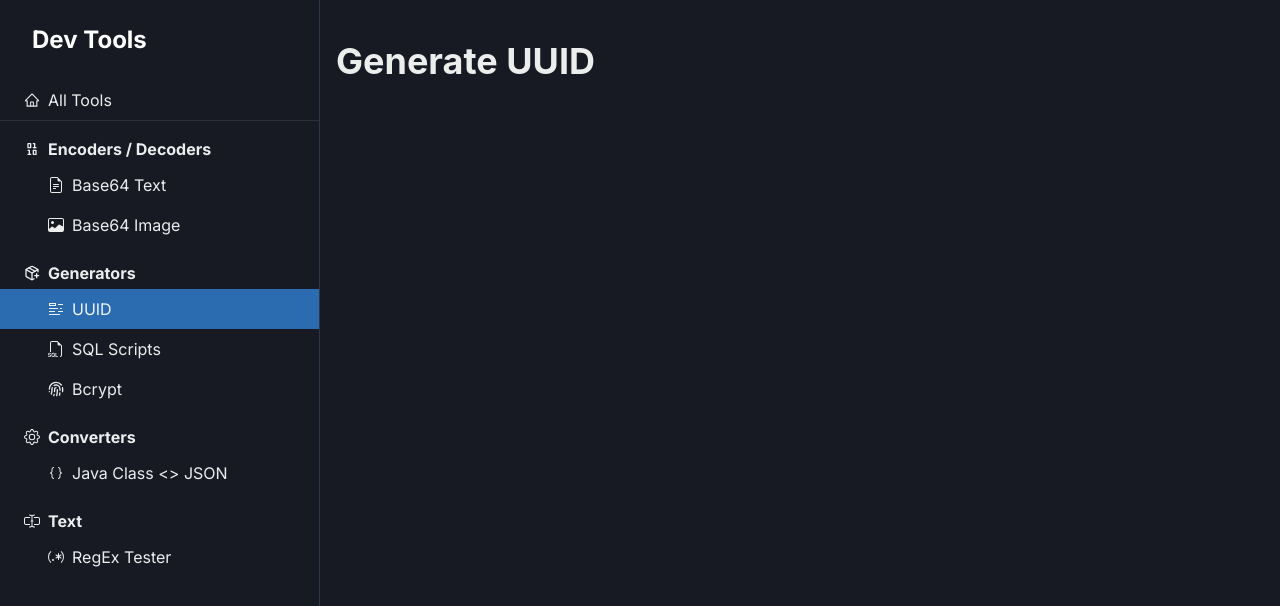
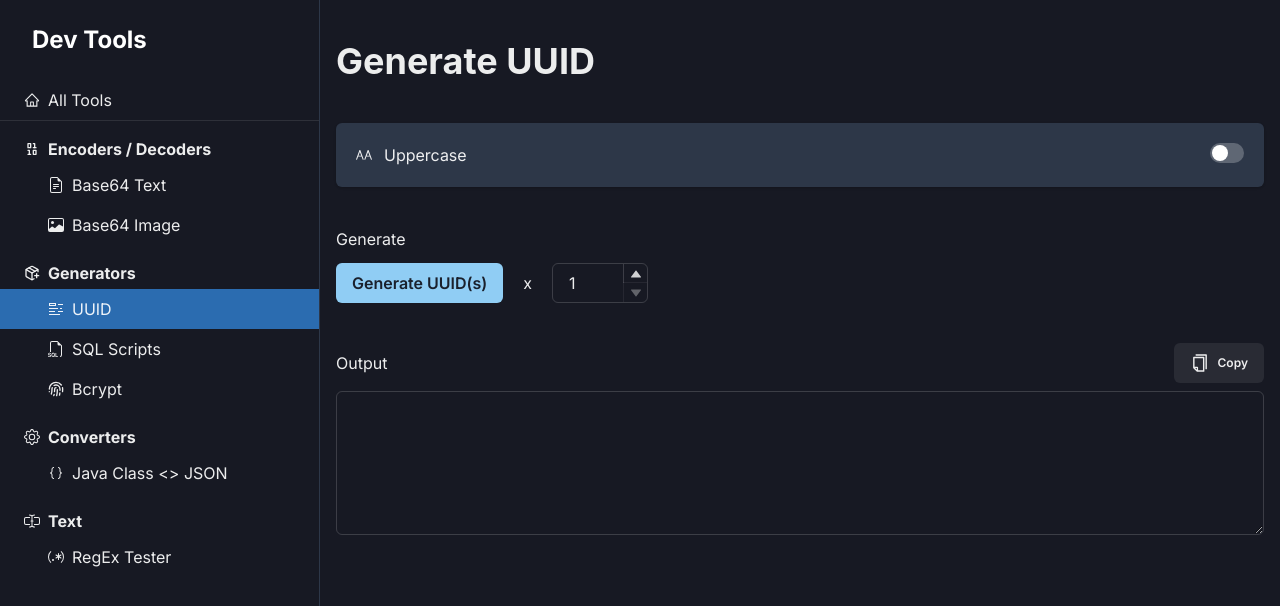
Before and after one commit to PabloMazariegos/dev-tools, a React (Vite) app: page /generators/uuid in a window 1280 px wide. Shown: the top 606 px of the page. Built offline with nearby package versions, Linux system fonts and the light colour scheme.

Commit message:
feat - uuid generation

```diff
--- a/package.json
+++ b/package.json
@@ -14,12 +14,14 @@
     "@emotion/react": "^11.11.1",
     "@emotion/styled": "^11.11.0",
     "@types/node": "^20.3.1",
+    "@types/uuid": "^9.0.2",
     "buffer": "^6.0.3",
     "framer-motion": "^10.12.16",
     "react": "^18.2.0",
     "react-dom": "^18.2.0",
     "react-icons": "^4.9.0",
-    "react-router-dom": "^6.13.0"
+    "react-router-dom": "^6.13.0",
+    "uuid": "^9.0.0"
   },
   "devDependencies": {
     "@types/react": "^18.0.37",
--- a/src/components/ConfigurationSelector/ConfigurationSelector.tsx
+++ b/src/components/ConfigurationSelector/ConfigurationSelector.tsx
@@ -1,5 +1,5 @@
 import { Box, Card, CardBody, Flex, Icon, Select, Spacer, Text } from '@chakra-ui/react';
-import { IconType } from 'react-icons';
+import { type IconType } from 'react-icons';
 import { ConfiguratorItem, ConfiguratorItemValue } from '@/types/configurator-selector';
 
 interface ConfigurationSelectorProps {
--- /dev/null
+++ b/src/components/ConfiguratorActivator/ConfiguratorActivator.tsx
@@ -0,0 +1,31 @@
+import { Box, Card, CardBody, Flex, Icon, Spacer, Switch, Text } from '@chakra-ui/react';
+import { type IconType } from 'react-icons';
+
+interface ConfiguratorActivatorProps {
+  icon: IconType;
+  label: string;
+  value: boolean;
+  onChange: (value: boolean) => void;
+}
+
+const ConfiguratorActivator: React.FC<ConfiguratorActivatorProps> = ({ icon, label, value, onChange }) => {
+  return (
+    <Card>
+      <CardBody>
+        <Flex flexWrap='wrap' gap={5}>
+          <Box>
+            <Flex alignItems='center' gap='3'>
+              <Icon as={icon}></Icon>
+              <Text>{label}</Text>
+            </Flex>
+          </Box>
+          <Spacer />
+
+          <Switch size='md' isChecked={value} onChange={(event) => onChange(event.target.checked)} />
+        </Flex>
+      </CardBody>
+    </Card>
+  );
+};
+
+export default ConfiguratorActivator;
--- a/src/config/configurator-selector.config.ts
+++ b/src/config/configurator-selector.config.ts
@@ -1,6 +1,6 @@
-import { type Configurator } from '@/types/configurator-selector';
+import { ConfiguratorItem } from '@/types/configurator-selector';
 
-export const encodeDecodeConfiguratorItems: Configurator = [
+export const encodeDecodeConfiguratorItems: ConfiguratorItem[] = [
   {
     key: 'Decode',
     value: 'DECODE'
--- a/src/views/encoders-decoders/Base64TextView.tsx
+++ b/src/views/encoders-decoders/Base64TextView.tsx
@@ -32,10 +32,7 @@ const base64TextView = () => {
   const handleConfigurationChange = (value: React.ChangeEvent<HTMLSelectElement>) => {
     const selectedConfiguration = value.target.value as EncodeDecode;
 
-    const validSelectedConfiguration =
-      selectedConfiguration && (selectedConfiguration === 'ENCODE' || selectedConfiguration === 'DECODE');
-
-    if (validSelectedConfiguration) {
+    if (selectedConfiguration) {
       setConfiguration(selectedConfiguration);
     }
   };
--- a/src/views/generators/UuidView.tsx
+++ b/src/views/generators/UuidView.tsx
@@ -1,10 +1,109 @@
-import { Heading } from '@chakra-ui/react';
+import React from 'react';
+import ConfiguratorActivator from '@/components/ConfiguratorActivator/ConfiguratorActivator';
+import TextAreaViewer from '@/components/TextAreaViewer/TextAreaViewer';
+import {
+  Box,
+  Heading,
+  SimpleGrid,
+  Flex,
+  Text,
+  Button,
+  NumberInput,
+  NumberInputField,
+  NumberDecrementStepper,
+  NumberIncrementStepper,
+  NumberInputStepper
+} from '@chakra-ui/react';
+import { RxLetterCaseUppercase } from 'react-icons/rx';
+import { useToast } from '@chakra-ui/react';
+import { v4 as uuidv4 } from 'uuid';
 
 const UuidView = () => {
+  const toast = useToast();
+  const [isUpperCase, setIsUpperCase] = React.useState<boolean>(false);
+  const [totalUuids, setTotalUuids] = React.useState<number>(1);
+  const [textAreaOutput, setTextAreaOuput] = React.useState<string>('');
+
+  React.useEffect(() => {
+    if (textAreaOutput.length > 0) {
+      if (isUpperCase) {
+        setTextAreaOuput(textAreaOutput.toUpperCase());
+      } else {
+        setTextAreaOuput(textAreaOutput.toLocaleLowerCase());
+      }
+    }
+  }, [isUpperCase]);
+
+  const handleUpperCaseOnChange = (value: boolean) => {
+    setIsUpperCase(value);
+  };
+
+  const handleTotalUuidOnChange = (valueAsString: string, valueAsNumber: number) => {
+    setTotalUuids(valueAsNumber);
+  };
+
+  const generateUuids = () => {
+    let output: string[] = [];
+
+    for (let i = 0; i < totalUuids; i++) {
+      output.push(uuidv4());
+    }
+
+    if (isUpperCase) {
+      output = output.map((item) => item.toUpperCase());
+    }
+
+    setTextAreaOuput(output.join('\n'));
+  };
+
+  const handleOnCopyClick = async () => {
+    navigator.clipboard.writeText(textAreaOutput);
+
+    toast({
+      title: 'Copied!',
+      description: 'UUID(s) output copied to clipboard',
+      status: 'success',
+      isClosable: true,
+      position: 'bottom-right',
+      duration: 4000
+    });
+  };
+
   return (
-    <Heading size='xl' marginBottom='8'>
-      Generate UUID
-    </Heading>
+    <>
+      <SimpleGrid columns={1} spacing={10}>
+        <Box>
+          <Heading size='xl'>Generate UUID</Heading>
+        </Box>
+        <Box>
+          <ConfiguratorActivator
+            icon={RxLetterCaseUppercase}
+            label='Uppercase'
+            value={isUpperCase}
+            onChange={handleUpperCaseOnChange}
+          />{' '}
+        </Box>
+        <Box>
+          <Text>Generate</Text>
+          <Flex marginTop={3} alignItems='center' gap={5}>
+            <Button colorScheme='blue' onClick={generateUuids}>
+              Generate UUID(s)
+            </Button>
+            <span>x</span>
+            <NumberInput maxWidth='24' value={totalUuids} onChange={handleTotalUuidOnChange} min={1} max={10}>
+              <NumberInputField />
+              <NumberInputStepper>
+                <NumberIncrementStepper />
+                <NumberDecrementStepper />
+              </NumberInputStepper>
+            </NumberInput>
+          </Flex>
+        </Box>
+        <Box>
+          <TextAreaViewer type='OUTPUT' content={textAreaOutput} onCopyPasteClick={handleOnCopyClick} />
+        </Box>
+      </SimpleGrid>
+    </>
   );
 };
 
```
Also changed, not shown: 1 other file (tests, documents, lock files or other folders).
